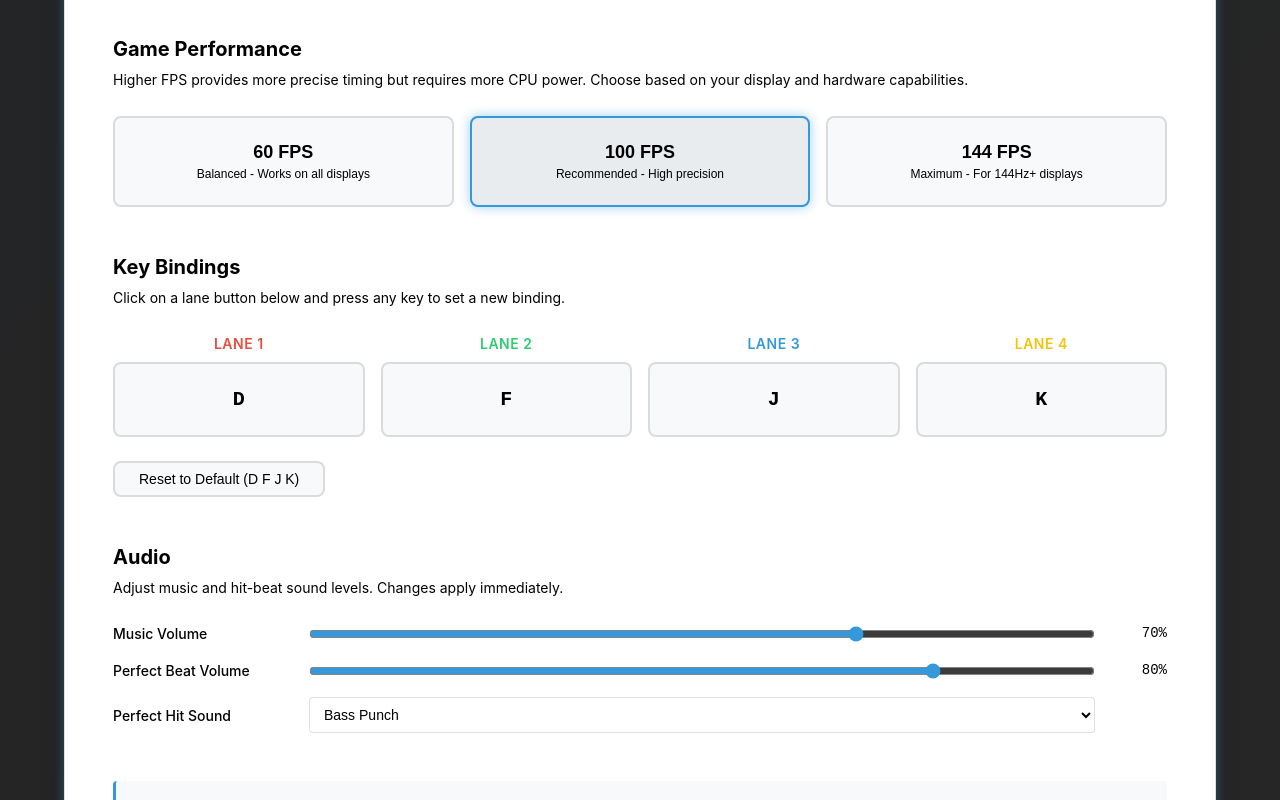
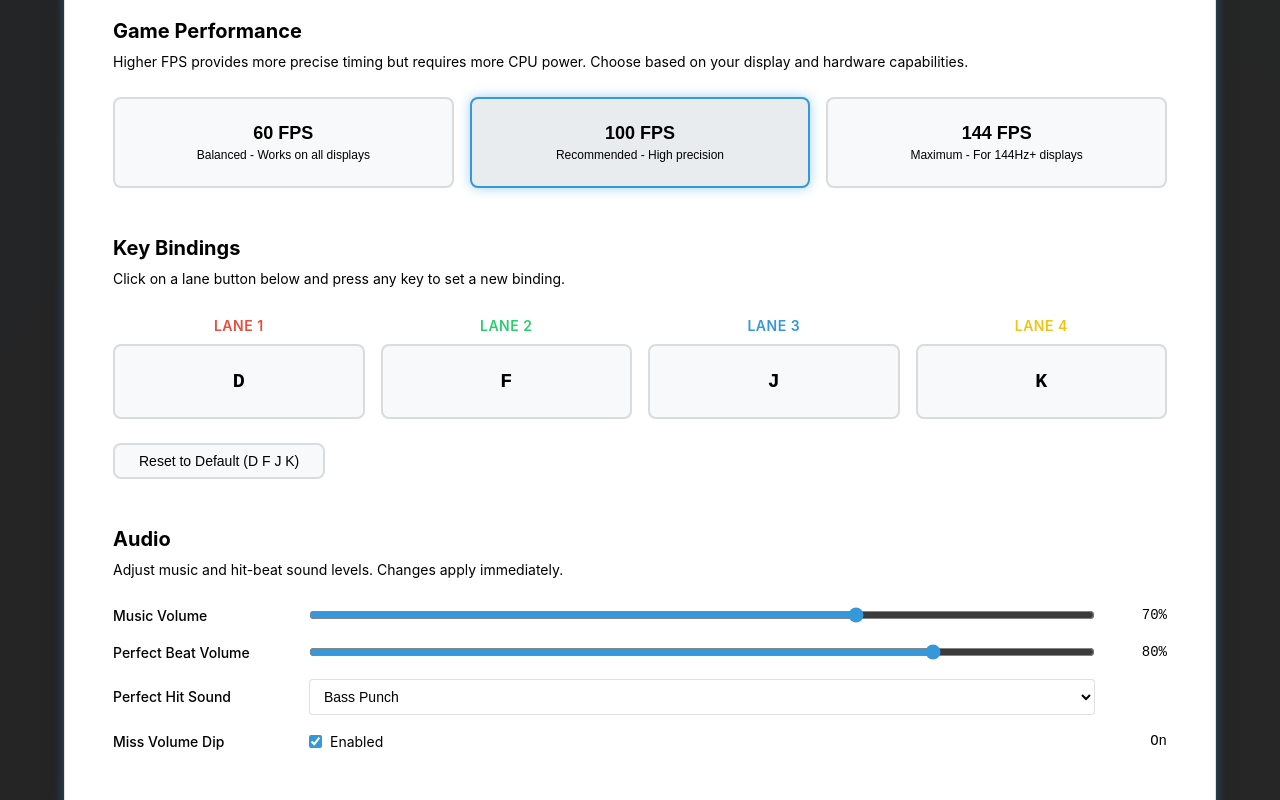
Before and after one commit to danielfrankin85-blip/RhythmAi, a React (Vite) app: page / in a window 1280 px wide. Both pictures are taken after a click on the button "⚙️ Settings". Built offline with nearby package versions, Linux system fonts and the light colour scheme.

Commit message:
Add setting to disable miss volume dip and keep music volume constant

```diff
--- a/src/components/App.tsx
+++ b/src/components/App.tsx
@@ -65,6 +65,10 @@ export function App() {
       return saved as PerfectHitSound;
     }
     return 'bass';
+  });
+  const [missDipEnabled, setMissDipEnabled] = useState<boolean>(() => {
+    const saved = localStorage.getItem('missDipEnabled');
+    return saved === null ? true : saved === 'true';
   });
   const [keyBindings, setKeyBindings] = useState<string[]>(() => {
     const saved = localStorage.getItem('keyBindings');
@@ -360,6 +364,7 @@ export function App() {
       gameEngine.setMusicVolume(musicVolume);
       gameEngine.setSfxVolume(sfxVolume);
       gameEngine.setPerfectHitSound(perfectHitSound);
+      gameEngine.setMissDipEnabled(missDipEnabled);
 
       // Load beatmap
       gameEngine.loadBeatmap(beatmap.notes);
@@ -393,7 +398,7 @@ export function App() {
     } finally {
       setIsLoadingBeatmap(false);
     }
-  }, [createGameEngine, musicVolume, perfectHitSound, sfxVolume, startUIUpdates]);
+  }, [createGameEngine, missDipEnabled, musicVolume, perfectHitSound, sfxVolume, startUIUpdates]);
 
   // ── Restart ────────────────────────────────────────────────────────────
   const handleRestart = useCallback(async () => {
@@ -418,6 +423,7 @@ export function App() {
       gameEngine.setMusicVolume(musicVolume);
       gameEngine.setSfxVolume(sfxVolume);
       gameEngine.setPerfectHitSound(perfectHitSound);
+      gameEngine.setMissDipEnabled(missDipEnabled);
 
       // Load beatmap
       gameEngine.loadBeatmap(current.beatmap.notes);
@@ -444,7 +450,7 @@ export function App() {
       console.error('Failed to restart:', err);
       setAppState('menu');
     }
-  }, [createGameEngine, musicVolume, perfectHitSound, sfxVolume, startUIUpdates]);
+  }, [createGameEngine, missDipEnabled, musicVolume, perfectHitSound, sfxVolume, startUIUpdates]);
 
   // ── Main Menu ──────────────────────────────────────────────────────────
   const handleMainMenu = useCallback(() => {
@@ -489,6 +495,12 @@ export function App() {
     setPerfectHitSound(sound);
     localStorage.setItem('perfectHitSound', sound);
     gameEngineRef.current?.setPerfectHitSound(sound);
+  }, []);
+
+  const handleMissDipEnabledChange = useCallback((enabled: boolean) => {
+    setMissDipEnabled(enabled);
+    localStorage.setItem('missDipEnabled', String(enabled));
+    gameEngineRef.current?.setMissDipEnabled(enabled);
   }, []);
 
   const handleOpenSettings = useCallback(() => setShowSettings(true), []);
@@ -775,6 +787,8 @@ export function App() {
           onSfxVolumeChange={handleSfxVolumeChange}
           perfectHitSound={perfectHitSound}
           onPerfectHitSoundChange={handlePerfectHitSoundChange}
+          missDipEnabled={missDipEnabled}
+          onMissDipEnabledChange={handleMissDipEnabledChange}
           onClose={handleCloseSettings}
         />
       )}
--- a/src/components/Menu/Settings.tsx
+++ b/src/components/Menu/Settings.tsx
@@ -21,6 +21,8 @@ interface SettingsProps {
   onSfxVolumeChange: (volume: number) => void;
   perfectHitSound: PerfectHitSound;
   onPerfectHitSoundChange: (sound: PerfectHitSound) => void;
+  missDipEnabled: boolean;
+  onMissDipEnabledChange: (enabled: boolean) => void;
   onClose: () => void;
 }
 
@@ -32,7 +34,7 @@ interface SettingsProps {
  * - 100 FPS: Balanced performance and precision (recommended)
  * - 144 FPS: Maximum precision for high-refresh displays
  */
-export const Settings: React.FC<SettingsProps> = memo(({ currentFPS, onFPSChange, keyBindings, onKeyBindingsChange, musicVolume, onMusicVolumeChange, sfxVolume, onSfxVolumeChange, perfectHitSound, onPerfectHitSoundChange, onClose }) => {
+export const Settings: React.FC<SettingsProps> = memo(({ currentFPS, onFPSChange, keyBindings, onKeyBindingsChange, musicVolume, onMusicVolumeChange, sfxVolume, onSfxVolumeChange, perfectHitSound, onPerfectHitSoundChange, missDipEnabled, onMissDipEnabledChange, onClose }) => {
   const [editingLane, setEditingLane] = useState<number | null>(null);
 
   const fpsOptions = [
@@ -168,6 +170,20 @@ export const Settings: React.FC<SettingsProps> = memo(({ currentFPS, onFPSChange
               </select>
               <div className="settings__audio-value" />
             </div>
+
+            <div className="settings__audio-row">
+              <div className="settings__audio-label">Miss Volume Dip</div>
+              <label className="settings__audio-toggle-label">
+                <input
+                  className="settings__audio-checkbox"
+                  type="checkbox"
+                  checked={missDipEnabled}
+                  onChange={(e) => onMissDipEnabledChange(e.target.checked)}
+                />
+                <span>{missDipEnabled ? 'Enabled' : 'Disabled'}</span>
+              </label>
+              <div className="settings__audio-value">{missDipEnabled ? 'On' : 'Off'}</div>
+            </div>
           </div>
         </div>
 
--- a/src/engine/GameEngine.ts
+++ b/src/engine/GameEngine.ts
@@ -111,6 +111,8 @@ export class GameEngine extends EventEmitter<GameEventMap> {
   private perfectHitSound: PerfectHitSound = 'bass';
   /** Volume dip timeout handle for miss effect. */
   private missDipTimeout: ReturnType<typeof setTimeout> | null = null;
+  /** Whether miss volume dip feedback is enabled. */
+  private missDipEnabled = true;
   /** Original music volume to restore after miss dip. */
   private originalMusicVolume = 0.7;
 
@@ -189,6 +191,20 @@ export class GameEngine extends EventEmitter<GameEventMap> {
 
   getMusicVolume(): number {
     return this.originalMusicVolume;
+  }
+
+  setMissDipEnabled(enabled: boolean): void {
+    this.missDipEnabled = enabled;
+
+    if (!enabled && this.missDipTimeout) {
+      clearTimeout(this.missDipTimeout);
+      this.missDipTimeout = null;
+      this.audioEngine.setVolume(this.originalMusicVolume);
+    }
+  }
+
+  getMissDipEnabled(): boolean {
+    return this.missDipEnabled;
   }
 
   /** Update hit/perfect SFX volume (0..1). */
@@ -1000,6 +1016,8 @@ export class GameEngine extends EventEmitter<GameEventMap> {
    * Drops to ~30% for 200ms then restores.
    */
   private triggerMissDip(): void {
+    if (!this.missDipEnabled) return;
+
     const dippedVolume = this.originalMusicVolume * 0.3;
 
     // Cancel any pending restoration from a previous miss
--- a/src/styles/components.css
+++ b/src/styles/components.css
@@ -1542,6 +1542,18 @@
   font-size: var(--font-size-sm);
 }
 
+.settings__audio-toggle-label {
+  display: inline-flex;
+  align-items: center;
+  gap: var(--space-sm);
+  color: var(--color-text-primary);
+  font-size: var(--font-size-sm);
+}
+
+.settings__audio-checkbox {
+  accent-color: var(--color-info);
+}
+
 .settings__audio-value {
   text-align: right;
   color: var(--color-text-secondary);
```
